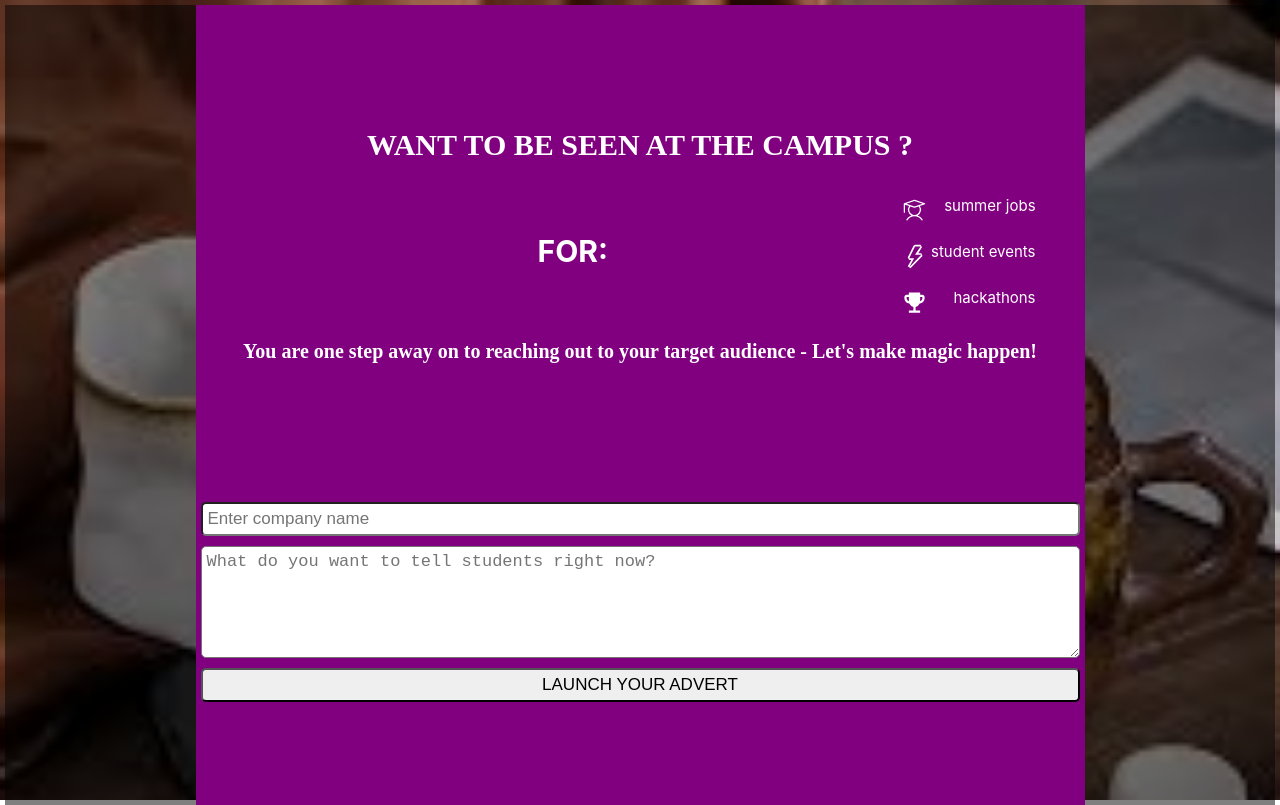
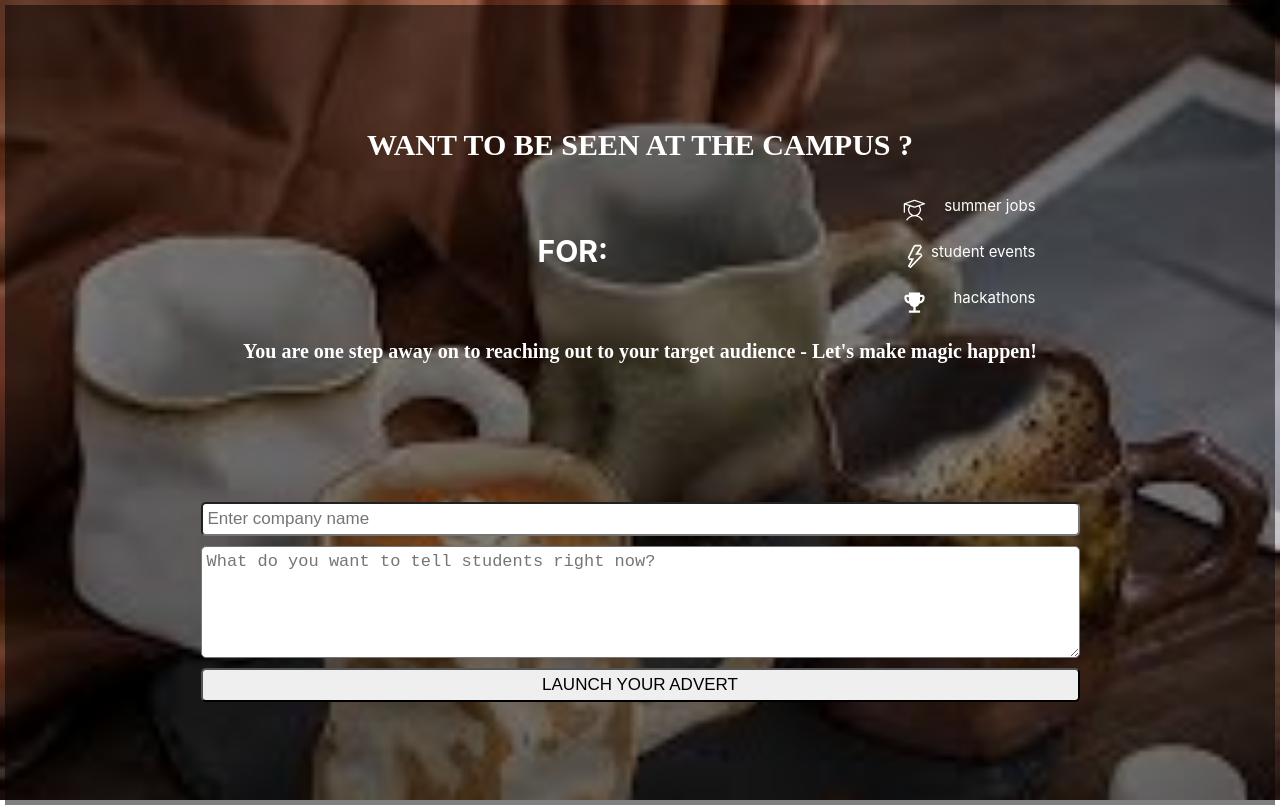
Before and after one commit to fredie7/recupp, a React (Create React App) app: page / in a window 1280 px wide. Built offline with nearby package versions, Linux system fonts and the light colour scheme.

Commit message:
sixth commit

```diff
--- a/src/App.css
+++ b/src/App.css
@@ -126,7 +126,7 @@
   /* background-color: red; */
 }
 .container {
-  background-color: purple;
+  /* background-color: purple; */
   display: flex;
   flex-direction: column;
   justify-content: space-evenly;
```
